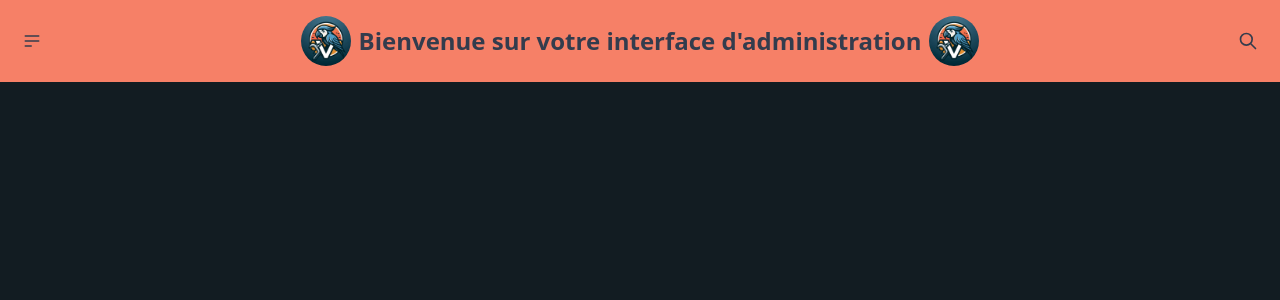
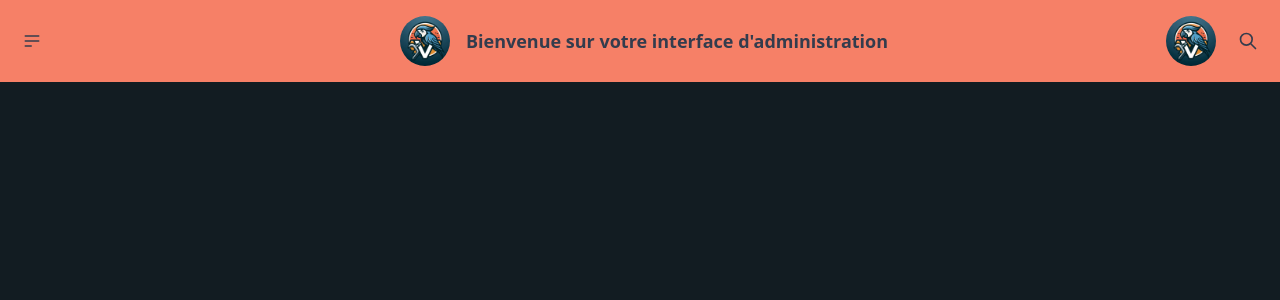
Before and after one commit to FloAFDEV/ggevparrot, a Next.js app: page /admin in a window 1280 px wide. Shown: the top 300 px of the page. Built offline with nearby package versions, Linux system fonts and the light colour scheme; no server answers.

Commit message:
Update AdminNavbar and UpdateAnnonce components: adjust layout, add class names, and set height for UpdateAnnonce component

```diff
--- a/src/components/adminComponents/AdminNavbar.tsx
+++ b/src/components/adminComponents/AdminNavbar.tsx
@@ -19,7 +19,7 @@ const AdminNavbar: React.FunctionComponent<AdmiNavbarProps> = ({
 	onShowAnnonces,
 }) => {
 	return (
-		<div className="navbar bg-accent">
+		<div className="navbar bg-accent w-full">
 			<div className="navbar-start">
 				<div className="dropdown">
 					<div
@@ -42,11 +42,9 @@ const AdminNavbar: React.FunctionComponent<AdmiNavbarProps> = ({
 							/>
 						</svg>
 					</div>
-
-					{/* le passer en composant, adminMenu et employeeMenu et modifier en fonction du rôle*/}
 					<ul
 						tabIndex={0}
-						className="menu menu-sm dropdown-content mt-3 z-[1] p-2 shadow bg-base-100 rounded-box w-52"
+						className="menu menu-sm dropdown-content mt-3 z-[1] p-2 shadow bg-base-100 rounded-box sm:w-40 md:w-48 lg:w-52"
 					>
 						<li>
 							<button onClick={onShowAnnonces}>
@@ -72,25 +70,27 @@ const AdminNavbar: React.FunctionComponent<AdmiNavbarProps> = ({
 				</div>
 			</div>
 
-			<div className="navbar-center">
+			<div className="navbar-center flex items-center justify-center">
+				<div className="flex items-center justify-center">
 					<Link href="/">
 						<Logo
 							src="/favicon.ico"
-						className="p-2 rounded-full h-16 w-16 sm:h-20 sm:w-20 lg:h-24 lg:w-24"
+							className="p-2 rounded-full h-10 w-10 sm:h-12 sm:w-12 lg:h-16 lg:w-16"
 						/>
 					</Link>
-				<a className="text-2xl font-extrabold">
+					<a className="text-lg font-extrabold md:ml-2 md:block text-center md:text-left">
 						Bienvenue sur votre interface d'administration
-				</a>{" "}
+					</a>
+				</div>
+			</div>
+
+			<div className="navbar-end">
 				<Link href="/">
 					<Logo
 						src="/favicon.ico"
-						className="p-2 rounded-full h-16 w-16 sm:h-20 sm:w-20 lg:h-24 lg:w-24"
+						className="p-2 rounded-full h-10 w-10 sm:h-12 sm:w-12 lg:h-16 lg:w-16"
 					/>
 				</Link>
-			</div>
-
-			<div className="navbar-end">
 				<button className="btn btn-ghost btn-circle">
 					<svg
 						xmlns="http://www.w3.org/2000/svg"
--- a/src/components/adminComponents/UpdateAnnonce.tsx
+++ b/src/components/adminComponents/UpdateAnnonce.tsx
@@ -132,7 +132,7 @@ const UpdateAnnonce = ({
 	};
 
 	return (
-		<div className="bg-slate-400 p-4 rounded-lg max-w-6xl">
+		<div className="bg-slate-400 p-4 rounded-lg max-w-6xl h-[90vh] overflow-auto">
 			<div className="grid grid-cols-4 gap-4 font-bold">
 				{/* Les champs du formulaire */}
 				<div className="col-span-full">
```
Lines whose indentation alone changed are shown as unchanged.
